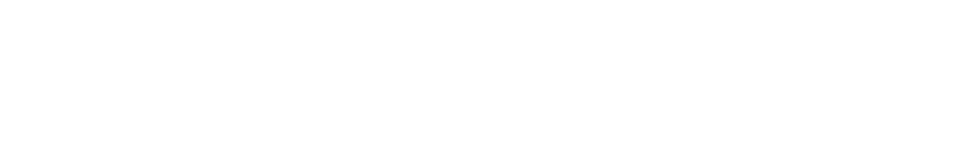
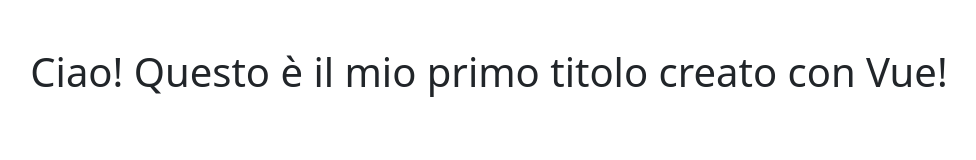
Before and after one commit to lucapolzone/vue-hello, a plain HTML site: page index.html in a window 1280 px wide. Shown: the whole page, without its empty margins (151-1127 px from the left). Drawn offline with nearby package versions, Linux system fonts and the light colour scheme.

Commit message:
feat: add h1 title

```diff
--- a/index.html
+++ b/index.html
@@ -7,10 +7,19 @@
   <!-- seo -->
   <meta name="author" content="Luca Polzone" />
   <meta name="description" content="Esercizio - Vue Hello" />
+  <!-- VUE script -->
+  <script src="https://unpkg.com/vue@3/dist/vue.global.js"></script>
+  <!-- Bootstrap link -->
+  <link href="https://cdn.jsdelivr.net/npm/bootstrap@5.3.2/dist/css/bootstrap.min.css" rel="stylesheet" integrity="sha384-T3c6CoIi6uLrA9TneNEoa7RxnatzjcDSCmG1MXxSR1GAsXEV/Dwwykc2MPK8M2HN" crossorigin="anonymous">
   <!-- title -->
   <title>Esercizio - Vue Hello</title>
 </head>
 <body>
+  <div class="container text-center mt-5">
+    <h1 id="title">
+      {{ message }}
+    </h1>
+  </div>
 
   <!-- Javascript -->
   <script type="text/javascript" src="main.js"></script>
--- a/main.js
+++ b/main.js
@@ -0,0 +1,10 @@
+const {createApp} = Vue;
+
+const app = createApp({
+  data() {
+    return {
+      message: 'Ciao! Questo è il mio primo titolo creato con Vue!',
+    };
+  },
+});
+app.mount('#title');
```
